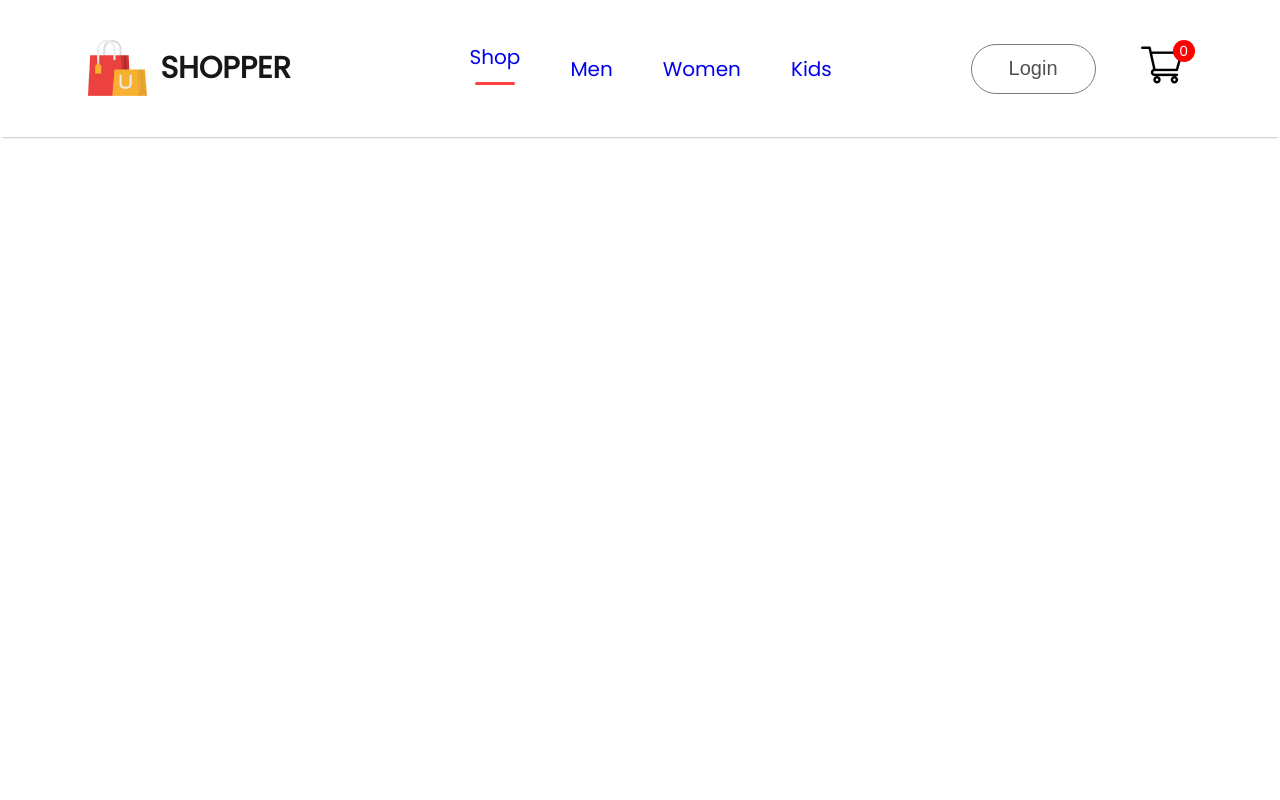
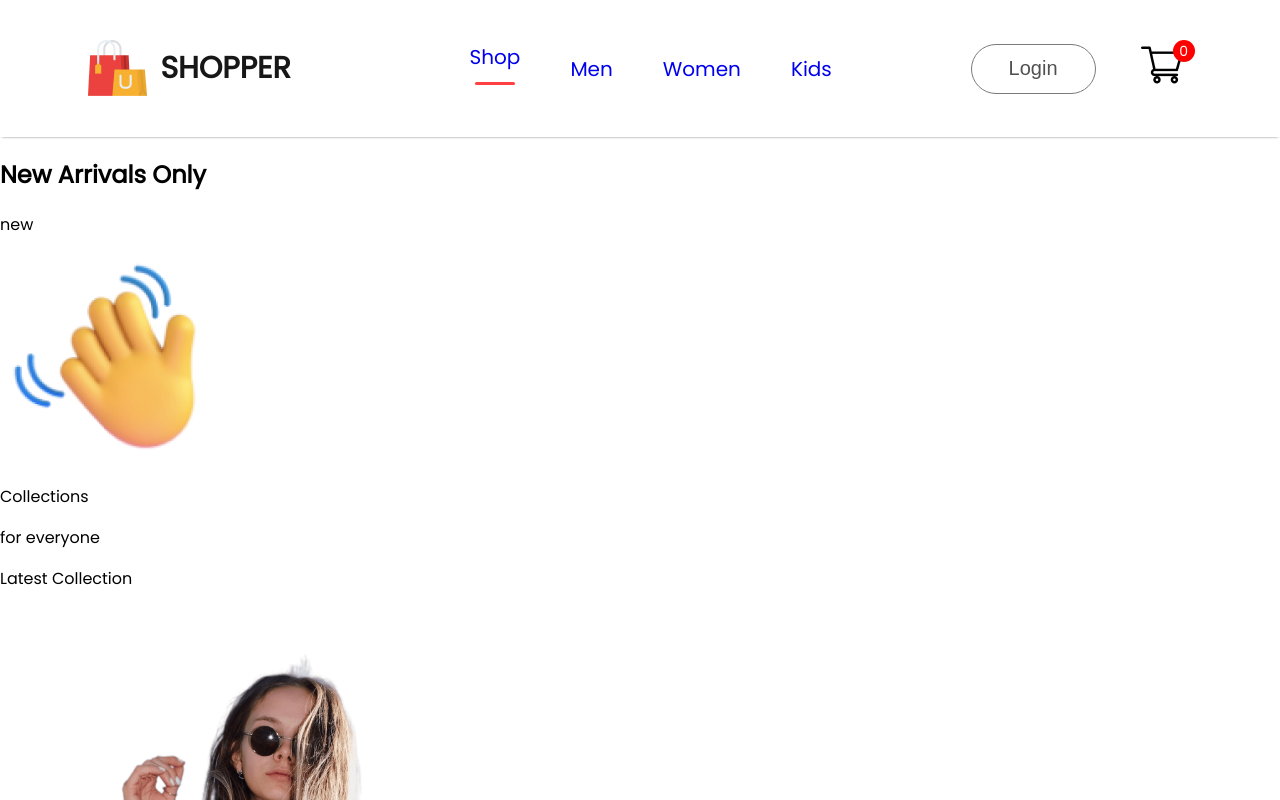
Before and after one commit to albinaasllanaj/frontend-E-commerce-react, a React (Create React App) app: page / in a window 1280 px wide. Shown: the top 800 px of the page. Built offline with nearby package versions, Linux system fonts and the light colour scheme.

Commit message:
Added the content for the hero.jsx

```diff
--- /dev/null
+++ b/src/Components/Hero/Hero.css
@@ -0,0 +1,3 @@
+.hero {
+    height: 100vh;
+}
--- /dev/null
+++ b/src/Components/Hero/Hero.jsx
@@ -0,0 +1,36 @@
+import React from 'react'
+import './Hero.css'
+import hand_icon from '../Assets/hand_icon.png'
+import arrow_icon from '../Assets/arrow.png'
+import hero_image from '../Assets/hero_image.png'
+
+ const Hero = () => {
+  return (
+    <div className='hero'>
+        <div className="hero-left">
+            <h2>New Arrivals Only</h2>
+            <div>
+                <div className="hand-hand-icon">
+                <p>new</p>
+                <img src={hand_icon} alt="" />
+            </div>
+            <p>Collections</p>
+            <p>for everyone</p>
+            </div>
+
+            <div className="hero-latest-btn">
+                <div>Latest Collection</div>
+                <img src={arrow_icon} alt="" />
+            </div>
+        </div>
+
+
+        <div className="hero-right">
+            <img src={hero_image} alt="" />
+        </div>
+    </div>
+  )
+}
+
+
+export default Hero
--- a/src/Pages/Shop.jsx
+++ b/src/Pages/Shop.jsx
@@ -1,9 +1,10 @@
 import React from 'react'
+import Hero from '../Components/Hero/Hero'
 
  const Shop = () => {
   return (
     <div>
-
+      <Hero/>
     </div>
   )
 }
```
